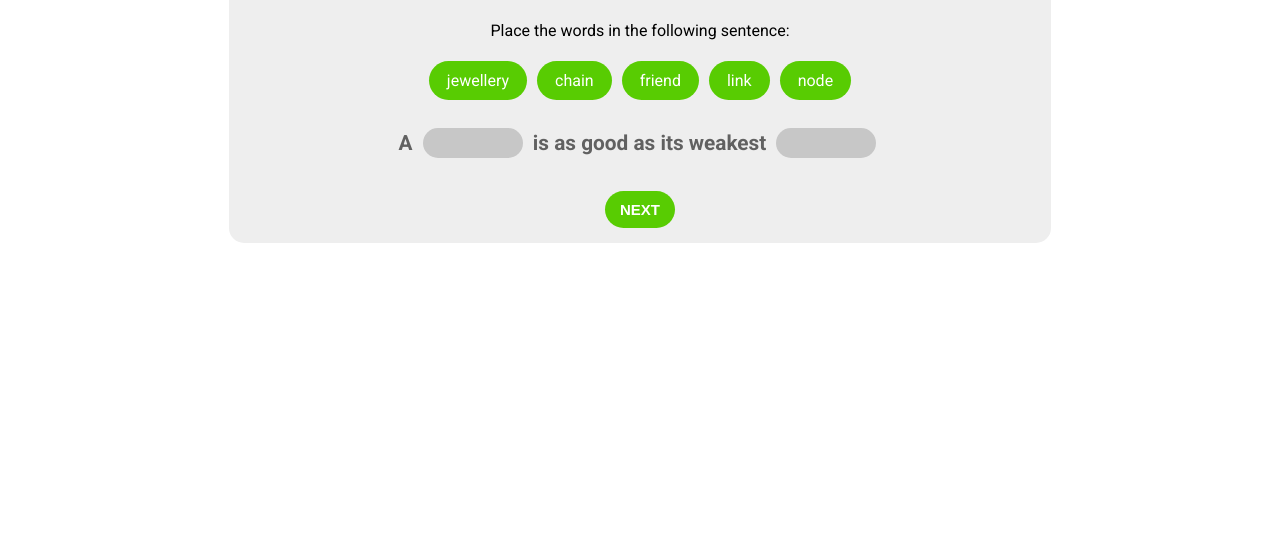
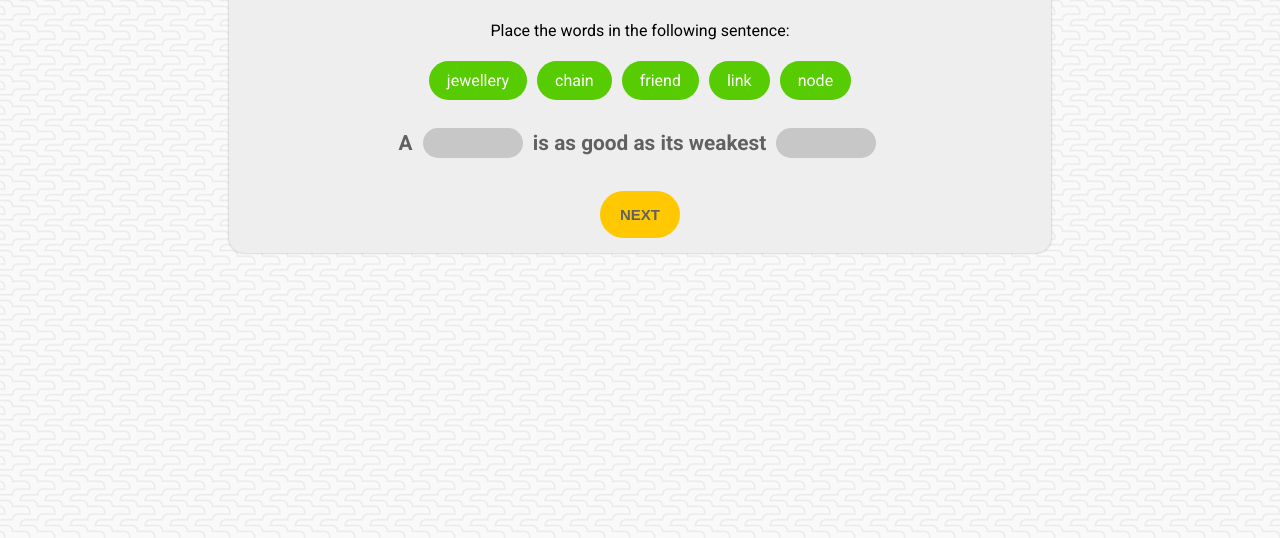
Before and after one commit to tricaisabel/DragoLingo, a plain HTML site: page index.html in a window 1280 px wide. Shown: the part 262-800 px from the top of the page. Drawn offline with Linux system fonts and the light colour scheme.

Commit message:
a few design updates

```diff
--- a/style.css
+++ b/style.css
@@ -1,6 +1,8 @@
 @import url('https://fonts.googleapis.com/css2?family=Roboto:wght@100;300;400;500;700&display=swap');
 body{
     font-family: 'Roboto';
+    background-image:url("./beanstalk.png");
+    background-repeat: repeat;
 }
 
 #main{
@@ -12,6 +14,7 @@ body{
     flex-direction: column;
     align-items: center;
     border-radius:15px;
+    filter: drop-shadow(0px 0px 1px rgb(177, 177, 177));
 }
 
 h1{
@@ -77,11 +80,11 @@ h2{
 }
 
 #submit{
-    padding:10px 15px;
+    padding:15px 20px;
     border-radius: 25px;
-    background-color: #58cc02;
+    background-color: #ffc800;
     border:none;
-    color:white;
+    color:rgb(97, 97, 97);
     font-weight: bold;
     font-size:15px;
     margin-top:10px;
@@ -89,9 +92,13 @@ h2{
 }
 
 
-.word:hover, #submit:hover{
+.word:hover{
     transform:scale(1.05);
     background-color: #0f9120;
+}
+#submit:hover{
+    transform:scale(1.05);
+    background-color:#ffae00 ;
 }
 
 .hide {
```
Also changed, not shown: beanstalk.png (added).
